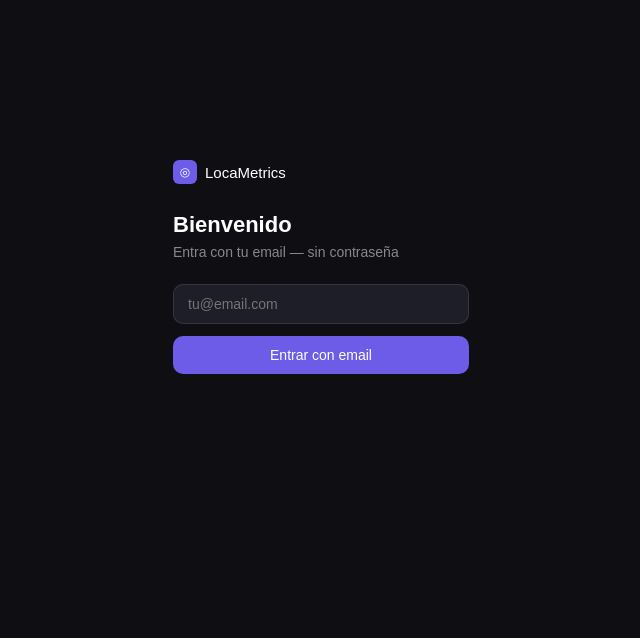
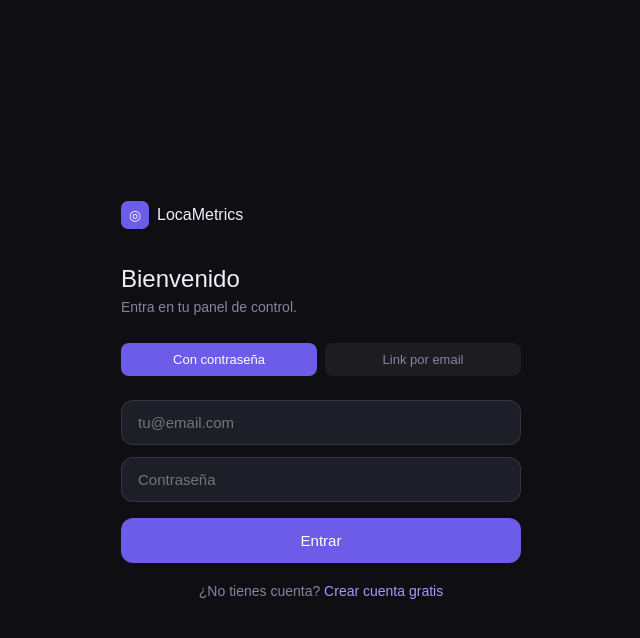
Before and after one commit to yajoud/locametrics, a React (Vite) app: page / in a window 1280 px wide. Shown: the top 638 px of the page, without its empty margins (319-959 px from the left). Built offline with nearby package versions, Linux system fonts and the light colour scheme; no server answers.

Commit message:
cambios en la web

```diff
--- a/src/App.jsx
+++ b/src/App.jsx
@@ -5,12 +5,18 @@ import Onboarding from './Onboarding'
 import LocaMetricsDashboard from './Dashboard/LocaMetricsDashboard'
 
 export default function App() {
-  const [session, setSession] = useState(null)
+  const [session, setSession] = useState(undefined)
   const [hasProfile, setHasProfile] = useState(null)
+  const [showRegister, setShowRegister] = useState(false)
 
   useEffect(() => {
-    supabase.auth.getSession().then(({ data }) => setSession(data.session))
-    supabase.auth.onAuthStateChange((_e, session) => setSession(session))
+    supabase.auth.getSession().then(({ data }) => {
+      setSession(data.session ?? null)
+    })
+    const { data: { subscription } } = supabase.auth.onAuthStateChange((_e, session) => {
+      setSession(session ?? null)
+    })
+    return () => subscription.unsubscribe()
   }, [])
 
   useEffect(() => {
@@ -22,7 +28,18 @@ export default function App() {
       .then(({ data }) => setHasProfile(!!data))
   }, [session])
 
-  if (!session) return <Login />
+  // Cargando sesión
+  if (session === undefined) return (
+    <div style={{ minHeight: '100vh', background: '#0F0F13', display: 'flex', alignItems: 'center', justifyContent: 'center' }}>
+      <div style={{ width: 24, height: 24, borderRadius: 6, background: '#6C5CE7', display: 'flex', alignItems: 'center', justifyContent: 'center', color: 'white', fontSize: 14 }}>◎</div>
+    </div>
+  )
+
+  if (!session) {
+    if (showRegister) return <Onboarding onDone={() => setShowRegister(false)} onLogin={() => setShowRegister(false)} />
+    return <Login onShowRegister={() => setShowRegister(true)} />
+  }
+
   if (hasProfile === null) return null
   if (!hasProfile) return <Onboarding onDone={() => setHasProfile(true)} />
   return <LocaMetricsDashboard session={session} />
--- a/src/Login.jsx
+++ b/src/Login.jsx
@@ -1,46 +1,102 @@
 import { useState } from 'react'
 import { supabase } from './supabase'
 
-export default function Login() {
+const COLORS = {
+  purple: "#6C5CE7", purpleLight: "#A29BFE",
+  bg: "#0F0F13", surface: "#16161D",
+  border: "rgba(255,255,255,0.07)", text: "#F0EEF8",
+  muted: "#8884A0", faint: "#4A4760",
+  green: "#00B894", coral: "#E17055",
+}
+
+const inp = {
+  width: '100%', padding: '13px 16px',
+  background: '#1E1E28', border: '1px solid rgba(255,255,255,0.1)',
+  color: '#F0EEF8', borderRadius: 12, fontSize: 15, outline: 'none',
+  fontFamily: 'sans-serif', WebkitAppearance: 'none',
+}
+
+export default function Login({ onShowRegister }) {
   const [email, setEmail] = useState('')
+  const [password, setPassword] = useState('')
   const [sent, setSent] = useState(false)
   const [loading, setLoading] = useState(false)
+  const [error, setError] = useState('')
+  const [mode, setMode] = useState('password') // 'password' | 'magic'
 
   const handleLogin = async () => {
     if (!email) return
+    setError('')
     setLoading(true)
-    await supabase.auth.signInWithOtp({ email })
-    setSent(true)
+
+    if (mode === 'magic') {
+      const { error } = await supabase.auth.signInWithOtp({ email })
+      if (error) setError(error.message)
+      else setSent(true)
+    } else {
+      if (!password) { setError('Introduce tu contraseña'); setLoading(false); return }
+      const { error } = await supabase.auth.signInWithPassword({ email, password })
+      if (error) setError('Email o contraseña incorrectos')
+    }
     setLoading(false)
   }
 
   if (sent) return (
-    <div style={{ textAlign: 'center', padding: '6rem 2rem', fontFamily: 'sans-serif', color: 'white' }}>
-      <div style={{ fontSize: 32, marginBottom: 16 }}>📬</div>
-      <h2 style={{ marginBottom: 8 }}>Revisa tu email</h2>
-      <p style={{ color: '#888' }}>Te hemos enviado un enlace a <strong>{email}</strong></p>
-      <p style={{ color: '#888', marginTop: 8 }}>Pulsa el enlace y entrarás directamente.</p>
+    <div style={{ minHeight: '100vh', background: COLORS.bg, display: 'flex', alignItems: 'center', justifyContent: 'center', padding: '2rem', fontFamily: 'sans-serif', color: COLORS.text }}>
+      <div style={{ textAlign: 'center', maxWidth: 380 }}>
+        <div style={{ fontSize: 40, marginBottom: 16 }}>📬</div>
+        <h2 style={{ fontSize: 22, marginBottom: 8 }}>Revisa tu email</h2>
+        <p style={{ color: COLORS.muted, lineHeight: 1.6 }}>Te hemos enviado un enlace a <strong style={{ color: COLORS.text }}>{email}</strong>. Pulsa el enlace para entrar.</p>
+      </div>
     </div>
   )
 
   return (
-    <div style={{ maxWidth: 360, margin: '8rem auto', padding: '2rem', fontFamily: 'sans-serif', color: 'white' }}>
-      <div style={{ display: 'flex', alignItems: 'center', gap: 8, marginBottom: 28 }}>
-        <div style={{ width: 24, height: 24, borderRadius: 6, background: '#6C5CE7', display: 'flex', alignItems: 'center', justifyContent: 'center', fontSize: 12, color: 'white' }}>◎</div>
-        <span style={{ fontWeight: 500, fontSize: 15 }}>LocaMetrics</span>
+    <div style={{ minHeight: '100vh', background: COLORS.bg, display: 'flex', alignItems: 'center', justifyContent: 'center', padding: '1.5rem', fontFamily: 'sans-serif', color: COLORS.text }}>
+      <div style={{ width: '100%', maxWidth: 400 }}>
+
+        <div style={{ display: 'flex', alignItems: 'center', gap: 8, marginBottom: 36 }}>
+          <div style={{ width: 28, height: 28, borderRadius: 7, background: COLORS.purple, display: 'flex', alignItems: 'center', justifyContent: 'center', fontSize: 14, color: 'white' }}>◎</div>
+          <span style={{ fontWeight: 500, fontSize: 16 }}>LocaMetrics</span>
+        </div>
+
+        <h1 style={{ fontSize: 24, fontWeight: 500, marginBottom: 6 }}>Bienvenido</h1>
+        <p style={{ color: COLORS.muted, fontSize: 14, marginBottom: 28 }}>Entra en tu panel de control.</p>
+
+        <div style={{ display: 'flex', gap: 8, marginBottom: 24 }}>
+          {[{ id: 'password', label: 'Con contraseña' }, { id: 'magic', label: 'Link por email' }].map(m => (
+            <button key={m.id} onClick={() => { setMode(m.id); setError('') }}
+              style={{ flex: 1, padding: '9px', borderRadius: 8, cursor: 'pointer', border: 'none', fontSize: 13, fontFamily: 'sans-serif', background: mode === m.id ? COLORS.purple : 'rgba(255,255,255,0.06)', color: mode === m.id ? 'white' : COLORS.muted, transition: 'all 0.15s' }}>
+              {m.label}
+            </button>
+          ))}
+        </div>
+
+        <div style={{ display: 'flex', flexDirection: 'column', gap: 12 }}>
+          <input style={inp} type="email" placeholder="tu@email.com" value={email}
+            onChange={e => setEmail(e.target.value)}
+            onKeyDown={e => e.key === 'Enter' && handleLogin()} />
+          {mode === 'password' && (
+            <input style={inp} type="password" placeholder="Contraseña" value={password}
+              onChange={e => setPassword(e.target.value)}
+              onKeyDown={e => e.key === 'Enter' && handleLogin()} />
+          )}
+        </div>
+
+        {error && <div style={{ fontSize: 13, color: COLORS.coral, marginTop: 10 }}>⚠ {error}</div>}
+
+        <button onClick={handleLogin} disabled={loading}
+          style={{ width: '100%', padding: '14px', background: loading ? '#444' : COLORS.purple, color: 'white', border: 'none', borderRadius: 12, cursor: loading ? 'not-allowed' : 'pointer', fontSize: 15, fontWeight: 500, fontFamily: 'sans-serif', marginTop: 16, transition: 'background 0.15s' }}>
+          {loading ? 'Entrando...' : mode === 'magic' ? 'Enviar enlace' : 'Entrar'}
+        </button>
+
+        <div style={{ textAlign: 'center', marginTop: 20, fontSize: 14, color: COLORS.muted }}>
+          ¿No tienes cuenta?{' '}
+          <span onClick={onShowRegister} style={{ color: COLORS.purpleLight, cursor: 'pointer', fontWeight: 500 }}>
+            Crear cuenta gratis
+          </span>
+        </div>
       </div>
-      <h1 style={{ fontSize: 22, marginBottom: 6 }}>Bienvenido</h1>
-      <p style={{ color: '#888', fontSize: 14, marginBottom: 24 }}>Entra con tu email — sin contraseña</p>
-      <input
-        type="email" placeholder="tu@email.com" value={email}
-        onChange={e => setEmail(e.target.value)}
-        onKeyDown={e => e.key === 'Enter' && handleLogin()}
-        style={{ width: '100%', padding: '11px 14px', marginBottom: 12, background: '#1E1E28', border: '1px solid rgba(255,255,255,0.1)', color: 'white', borderRadius: 10, fontSize: 14, outline: 'none' }}
-      />
-      <button onClick={handleLogin} disabled={loading}
-        style={{ width: '100%', padding: '11px', background: loading ? '#444' : '#6C5CE7', color: 'white', border: 'none', borderRadius: 10, cursor: loading ? 'not-allowed' : 'pointer', fontSize: 14, fontWeight: 500 }}>
-        {loading ? 'Enviando...' : 'Entrar con email'}
-      </button>
     </div>
   )
 }
```
